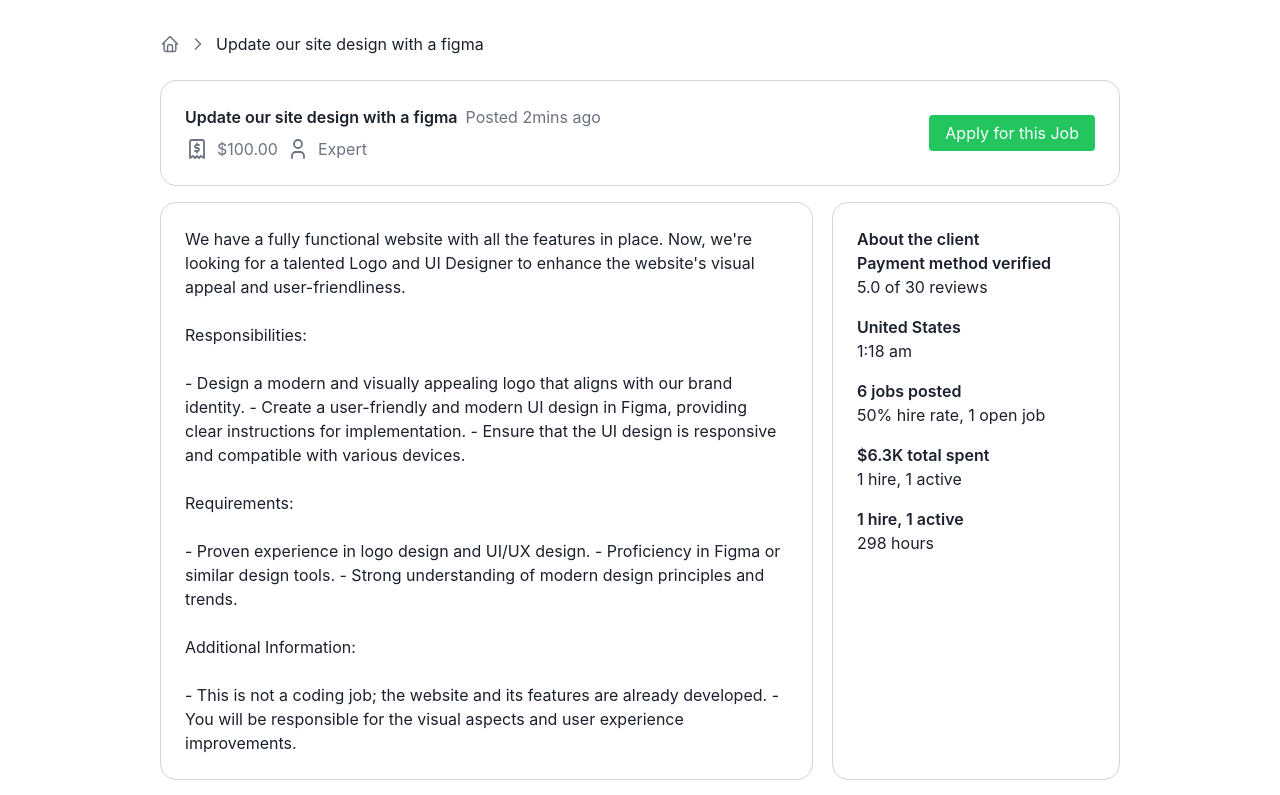
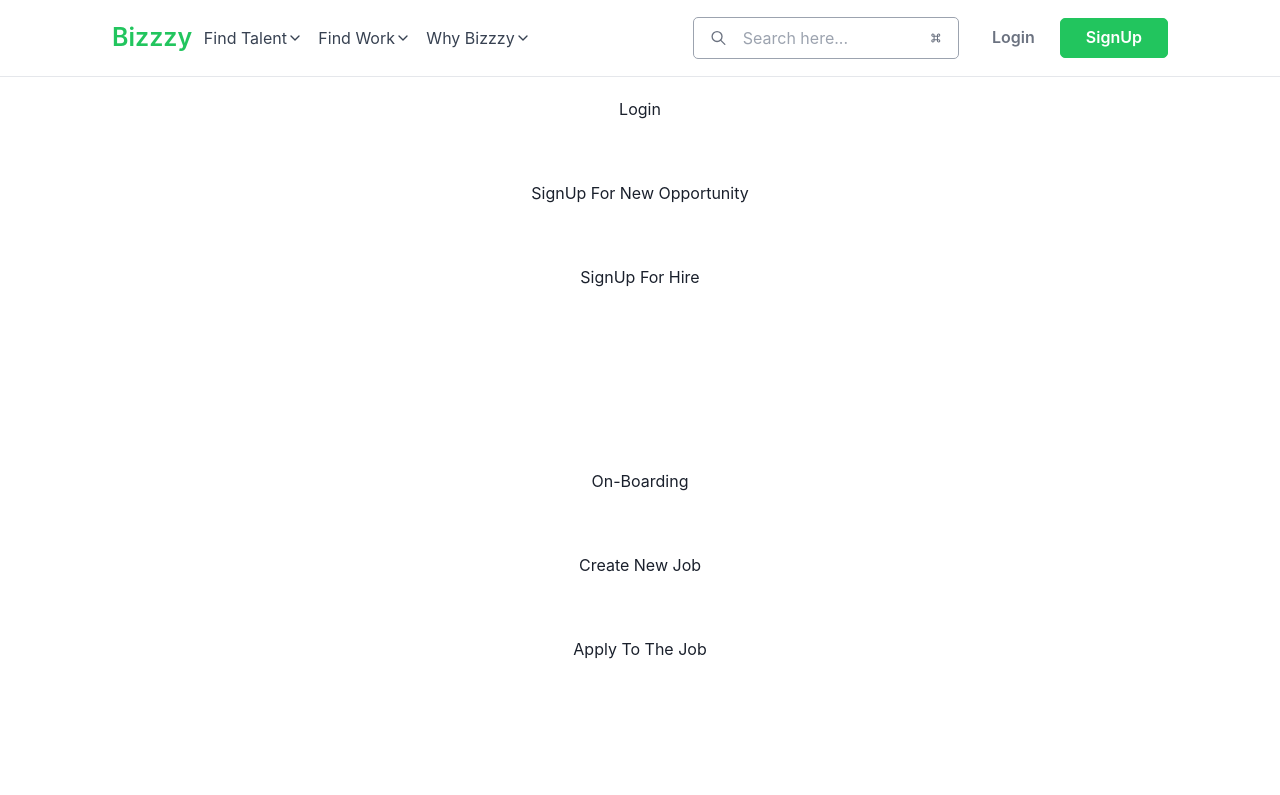
Before and after one commit to codeftshaunak/Bizzy-test, a React (Vite) app: page / in a window 1280 px wide. Shown: the top 795 px of the page. Built offline with nearby package versions, Linux system fonts and the light colour scheme.

Commit message:
logic changing'

```diff
--- a/src/Pages/Home/index.jsx
+++ b/src/Pages/Home/index.jsx
@@ -1,10 +1,18 @@
 import React from 'react'
 import HomeLayout from '../../Layouts/HomeLayout';
+import { Link } from 'react-router-dom';
 
 const Home = () => {
     return (
         <HomeLayout>
-
+            <Link to="/login">Login</Link>
+            <Link to="/freelancersignup">SignUp For New Opportunity</Link>
+            <Link to="/clintsignup">SignUp For Hire</Link>
+            <Link to="/joincard"></Link>
+            <Link to="/verify"></Link>
+            <Link to="/onboarding">On-Boarding</Link>
+            <Link to="/create-job">Create New Job</Link>
+            <Link to="/apply-job">Apply To The Job</Link>
         </HomeLayout>
     )
 }
--- a/src/Pages/Login/index.jsx
+++ b/src/Pages/Login/index.jsx
@@ -8,7 +8,7 @@ import Divider from '../../Components/Divider/Divider';
 import OnbardingCardLayout from '../../Layouts/CardLayout/OnbardingCardLayout';
 
 
-const Login = () => {
+const Login = ({ setPage }) => {
     const iconsStyle = {
         fontSize: "1.5rem",
         padding: "0.4rem",
@@ -37,7 +37,7 @@ const Login = () => {
                         padding={"0.5rem 0.5rem"}
                     />
                 </Flex>
-                <CTAButton text="Continue with Email" bg="var(--primarycolor)" color="#ffff" fontWeight="500" height="2.5rem" borderRadius="5px" fontSize="1rem" />
+                <CTAButton text="Continue with Email" bg="var(--primarycolor)" color="#ffff" fontWeight="500" height="2.5rem" borderRadius="5px" fontSize="1rem" onClick={() => setPage(2)} />
                 <Divider text="Or" dwidth="180px" />
                 <HStack justifyContent={"space-between"} width={"100%"}>
                     <Box style={iconsStyle} color="#3789f4">
--- a/src/Pages/Onboarding/JoinCard.jsx
+++ b/src/Pages/Onboarding/JoinCard.jsx
@@ -3,7 +3,7 @@ import OnbardingCardLayout from '../../Layouts/CardLayout/OnbardingCardLayout'
 import { Box, HStack, Radio, Text, VStack } from '@chakra-ui/react'
 import CTAButton from '../../Components/CTAButton'
 
-const JoinCard = () => {
+const JoinCard = ({ setPage }) => {
     return (
         <OnbardingCardLayout title="Join as a client or freelancer" width="550px" gap="10">
             <HStack>
@@ -193,7 +193,7 @@ const JoinCard = () => {
                 </Box>
             </HStack>
             <VStack width={"100%"} gap={"5"}>
-                <CTAButton fontWeight="500" text="Apply as a Freelancer" color="#fff" fontSize="1rem" bg="var(--primarycolor)" width="100%" height="2.5rem" />
+                <CTAButton fontWeight="500" text="Apply as a Freelancer" color="#fff" fontSize="1rem" bg="var(--primarycolor)" width="100%" height="2.5rem" onClick={() => setPage(3)} />
                 <Text fontWeight={"500"}>Already Have Account? <span className='text-[var(--primarytextcolor)]'>Login</span></Text>
             </VStack>
         </OnbardingCardLayout>
--- a/src/Pages/Onboarding/Process.jsx
+++ b/src/Pages/Onboarding/Process.jsx
@@ -6,7 +6,7 @@ import { TbClick, TbReceipt } from 'react-icons/tb';
 import { IoIosAddCircleOutline } from 'react-icons/io';
 import CTAButton from '../../Components/CTAButton';
 
-const Process = () => {
+const Process = ({ setPageU }) => {
     const [page, setPage] = useState(1);
 
     return (
@@ -84,7 +84,7 @@ const Process = () => {
                     <Checkbox colorScheme='green' >
                         Nothing to add? Check the box and keep going.
                     </Checkbox>
-                    <Button fontWeight="500" color="#fff" fontSize="1rem" bg="var(--primarycolor)" height="2.5rem" transition={"0.3s ease-in-out"} _hover={{ border: "1px solid var(--primarycolor)", backgroundColor: "var(--primarysoftbg)", color: "var(--primarytext)" }} onClick={() => setPage(1)}>Save & Continue</Button>
+                    <Button fontWeight="500" color="#fff" fontSize="1rem" bg="var(--primarycolor)" height="2.5rem" transition={"0.3s ease-in-out"} _hover={{ border: "1px solid var(--primarycolor)", backgroundColor: "var(--primarysoftbg)", color: "var(--primarytext)" }} onClick={() => setPageU(1)}>Save & Continue</Button>
                 </VStack>
             )}
         </OnboardingProcess>
--- a/src/Pages/Onboarding/Verify.jsx
+++ b/src/Pages/Onboarding/Verify.jsx
@@ -4,7 +4,7 @@ import { Box, HStack, Radio, Text, VStack } from '@chakra-ui/react'
 import CTAButton from '../../Components/CTAButton'
 import { BsChevronDown } from 'react-icons/bs'
 
-const Verify = () => {
+const Verify = ({ setPage }) => {
     return (
         <OnbardingCardLayout width="600px">
             <VStack gap={"5"}>
@@ -35,7 +35,7 @@ const Verify = () => {
 
                 <HStack justifyContent={"space-evenly"} width={"100%"} gap={"5"}>
                     <CTAButton fontWeight="500" text="Resend Verification Email" color="var(--primarytext)" border="1px solid var(--bordersecondary)" fontSize="1rem" bg="var(--secondarycolor)" width="100%" height="2.5rem" />
-                    <CTAButton fontWeight="500" text="Go to Gmail Inbox" color="#fff" fontSize="1rem" bg="var(--primarycolor)" width="100%" height="2.5rem" />
+                    <CTAButton fontWeight="500" text="Go to Gmail Inbox" color="#fff" fontSize="1rem" bg="var(--primarycolor)" width="100%" height="2.5rem" onClick={() => setPage(4)} />
                 </HStack>
             </VStack>
         </OnbardingCardLayout>
--- a/src/Pages/Onboarding/index.jsx
+++ b/src/Pages/Onboarding/index.jsx
@@ -1,4 +1,4 @@
-import React from 'react'
+import React, { useState } from 'react'
 import HomeLayout from '../../Layouts/HomeLayout';
 import Login from '../Login';
 import JoinCard from './JoinCard';
@@ -7,15 +7,22 @@ import Verify from './Verify';
 import Process from './Process';
 
 const Onboarding = () => {
+    const [page, setPage] = useState(1);
     return (
-        <HomeLayout>
-            {/* <Login /> */}
-            {/* <JoinCard /> */}
-            {/* <FreelancerSignUp /> */}
-            {/* <Verify /> */}
-            {/* <ClientSignUp /> */}
-            <Process />
-        </HomeLayout>
+        <>
+            {page === 1 && <Login setPage={setPage} />}
+            {page === 2 && <JoinCard setPage={setPage} />}
+            {page === 3 && <Verify setPage={setPage} />}
+            {
+
+                page === 4 &&
+                <HomeLayout>
+                    <Process setPageU={setPage} />
+                </HomeLayout>
+
+            }
+        </>
+
     )
 }
 
--- a/src/Router/index.jsx
+++ b/src/Router/index.jsx
@@ -14,7 +14,7 @@ const Router = () => {
     return (
         <BrowserRouter>
             <Routes>
-                <Route exact path="/" element={<JobDetails />} />
+                <Route exact path="/" element={<Home />} />
                 <Route exact path="/login" element={<Login />} />
                 <Route exact path="/freelancersignup" element={<ClientSignUp />} />
                 <Route exact path="/clintsignup" element={<FreelancerSignUp />} />
```
